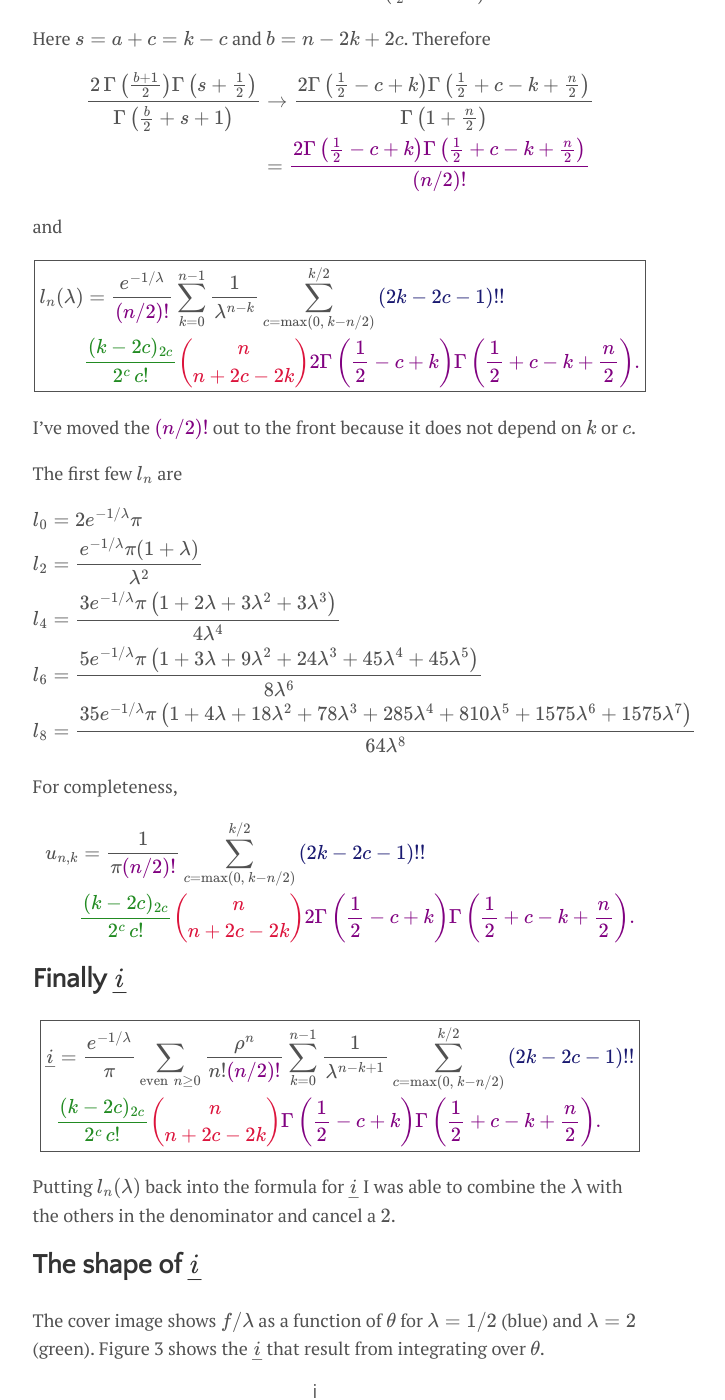
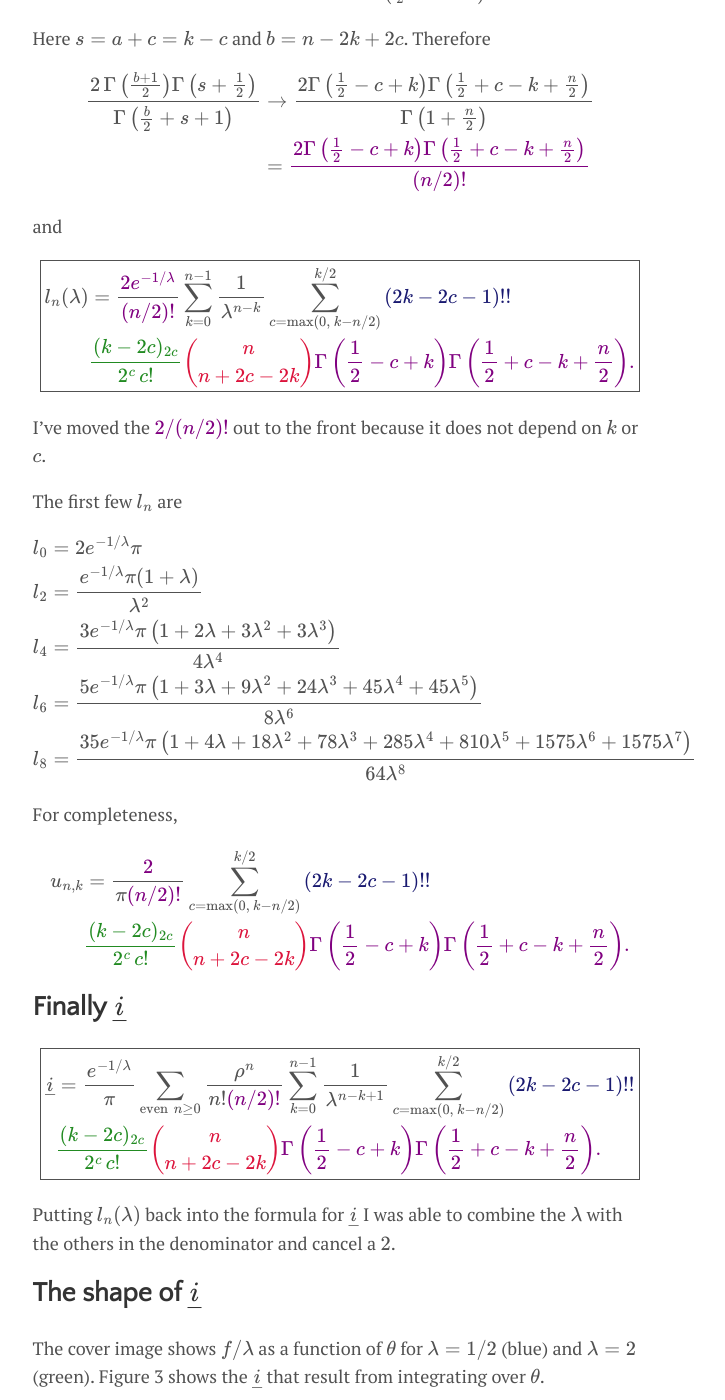
Before and after one commit to cfe316/cfe316.github.io, a Jekyll site: the page built from _posts/2024-06-30-exponential-circle_mfp_deposition.md, in a window 1280 px wide and 1400 px high, scrolled down 9965 px. Shown: the whole window, without its empty margins (300-1025 px from the left). Built offline with Jekyll 4.4.1, drawn with Linux system fonts in a browser that asks for light colours; formulas are drawn with MathJax 3; a style sheet for code colours, icons or effects is not loaded.

Commit message:
Move factor of 2 outward

```diff
--- a/_posts/2024-06-30-exponential-circle_mfp_deposition.md
+++ b/_posts/2024-06-30-exponential-circle_mfp_deposition.md
@@ -465,7 +465,7 @@ $$
 
 
 l_n(\lambda) &=
-\frac{e^{-1/\lambda}} {\gfour{(n/2)!}}
+\frac{\gfour{2} e^{-1/\lambda}} {\gfour{(n/2)!}}
 \sum_{k=0}^{n-1}
 \frac{1}{\lambda^{n-k}}
 \sum_{c=\max(0,\,k-n/2)}^{k/2}
@@ -474,14 +474,14 @@ l_n(\lambda) &=
 \gtwo{\frac{(k-2c)_{2c}}{2^c\,c!}}
 \gthree{\binom{n}{n+2c-2k}}
 
-\gfour{2 \Gamma \left(\frac{1}{2}-c+k\right)
+\gfour{\Gamma \left(\frac{1}{2}-c+k\right)
 \Gamma \left(\frac{1}{2}+c-k+\frac{n}{2}\right)}.
 
 \end{aligned}
 }
 $$
 
-I've moved the $\gfour{(n/2)!}$ out to the front because it does not depend on $k$ or $c$.
+I've moved the $\gfour{2/(n/2)!}$ out to the front because it does not depend on $k$ or $c$.
 
 The first few $l_n$ are
 
@@ -503,14 +503,14 @@ $$
 
 
 u_{n,k} &=
-\frac{1} {\pi \gfour{(n/2)!}}
+\frac{\gfour{2}} {\pi \gfour{(n/2)!}}
 \sum_{c=\max(0,\,k-n/2)}^{k/2}
 \gone{(2k-2c-1)!!} \\
 &
 \gtwo{\frac{(k-2c)_{2c}}{2^c\,c!}}
 \gthree{\binom{n}{n+2c-2k}}
 
-\gfour{2 \Gamma \left(\frac{1}{2}-c+k\right)
+\gfour{\Gamma \left(\frac{1}{2}-c+k\right)
 \Gamma \left(\frac{1}{2}+c-k+\frac{n}{2}\right)}.
 
 \end{aligned}
```
